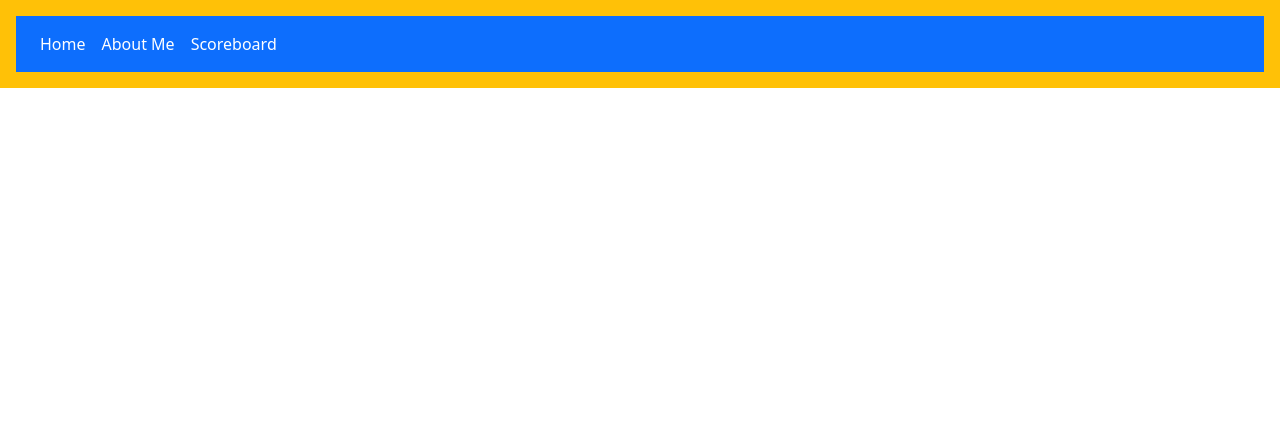
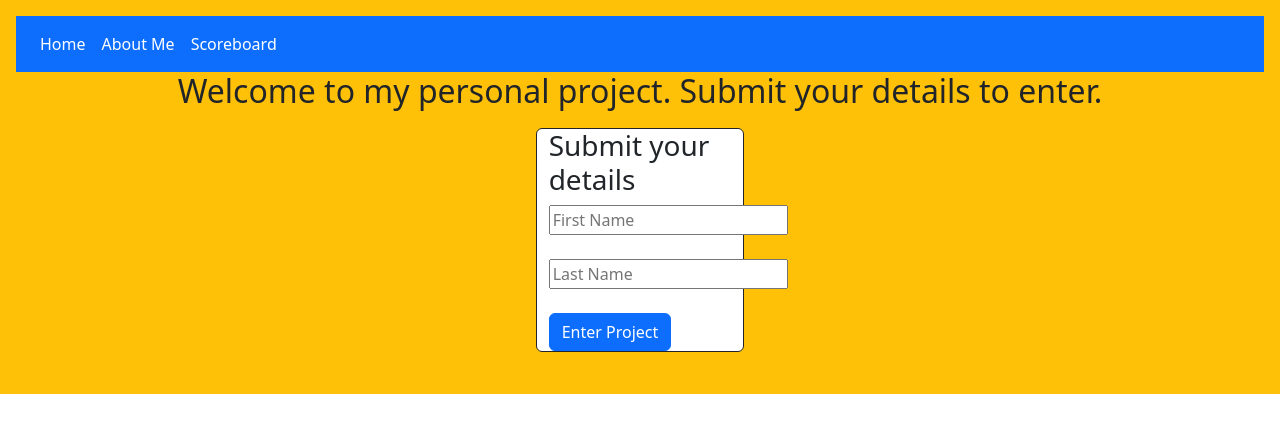
Before and after one commit to nathanl24/PersonalProjectFE, a React (Create React App) app in the folder personal-project/: page / in a window 1280 px wide. Shown: the top 432 px of the page. Built offline with nearby package versions, Linux system fonts and the light colour scheme.

Commit message:
Login page added.

```diff
--- a/personal-project/src/App.css
+++ b/personal-project/src/App.css
@@ -112,3 +112,33 @@ height: auto;
 .buttons button:hover {
   background-color: #0056b3;
 }
+
+.worklife-container {
+  display: flex;
+  justify-content: center;
+  align-items: center;
+  height: 100vh; /* Set the container height to full viewport height */
+}
+
+.worklife-content {
+  width: 80%; /* Adjust this to set the width of the content */
+  max-width: 600px; /* Set a maximum width for the content */
+  padding: 20px;
+  border: 1px solid #ccc; /* Optional: Add a border */
+  border-radius: 8px;
+  box-shadow: 0 2px 10px rgba(0, 0, 0, 0.1); /* Optional: Add a box shadow */
+}
+
+/* Center images within the Slideshow component */
+.worklife-content .slideshow {
+  display: flex;
+  justify-content: center;
+  align-items: center;
+  height: 300px; /* Adjust height of the slideshow container */
+}
+
+.worklife-content .slideshow img {
+  max-width: 100%; /* Ensure images don't exceed their container */
+  max-height: 100%; /* Ensure images don't exceed their container */
+  object-fit: contain; /* Maintain aspect ratio */
+}
--- a/personal-project/src/App.js
+++ b/personal-project/src/App.js
@@ -8,6 +8,7 @@ import PersonalLife from './Components/AboutMe/PersonalLife.jsx';
 import WorkLife from './Components/AboutMe/WorkLife.jsx';
 import Rugby from './Components/AboutMe/Rugby.jsx';
 import DisplayScoreboard from './Components/Scoreboards/DisplayScoreboard.jsx';
+import Login from './Components/Login/Login.jsx';
 
 function App() {
   return (
@@ -34,12 +35,14 @@ function App() {
         </nav>
         <div >
           <Routes>
+            <Route path='/' element={<Login/>} />
             <Route path='/Home' element={<Home />} />
             <Route path='/AboutMe' element={<AboutMe />} />
             <Route path='/PersonalLife' element={<PersonalLife />} />
             <Route path='/WorkLife' element={<WorkLife />} />
             <Route path='/Rugby' element={<Rugby />} />
             <Route path='/DisplayScoreboard' element={<DisplayScoreboard/>} />
+
           </Routes>
         </div>
 
--- a/personal-project/src/Components/AboutMe/WorkLife.jsx
+++ b/personal-project/src/Components/AboutMe/WorkLife.jsx
@@ -29,8 +29,10 @@ const WorkLife= () => {
         ];
 
         return (
-          <div className="app">
+            <div className="worklife-container">
+         <div className="worklife-content">
             <Slideshow images={images} />
+          </div>
           </div>
         );
       };
--- /dev/null
+++ b/personal-project/src/Components/Login/Login.jsx
@@ -0,0 +1,58 @@
+import { useNavigate } from "react-router-dom";
+
+
+function Login() {
+
+    const navigate = useNavigate();
+
+    const handleSubmit = (event) => {
+        event.preventDefault();
+        navigate("/Home");
+    };
+
+        return (
+            <div>
+
+                <h2 className="title" style={{ textAlign: "center" }}>Welcome to my personal project. Submit your details to enter.</h2>
+                <div class="d-flex justify-content-center" style={{ padding: "10px" }}>
+                    <div class="card border-dark mb-3" style={{ width: "17%" }}>
+
+                        <form className="container" onSubmit={handleSubmit}>
+                            <div className="context">
+                                <div className="row">
+                                    <div className="col">
+                                        <div label htmlFor="name" className="form-label">
+                                            <h3>Submit your details</h3>
+
+                                        </div>
+                                        <input placeholder="First Name" />
+                                        <br />
+                                        <br />
+                                        <input placeholder="Last Name" />
+                                        <br />
+                                    </div>
+                                </div>
+                            </div>
+                            <br />
+                            <div>
+                                <button type="submit" className="btn btn-primary"
+                                    style={{ textAlign: "center" }}
+                                    onSubmit={() => {
+
+                                        navigate("/Home");
+
+                                    }}
+                                >
+                                    Enter Project
+                                </button>
+                            </div>
+                        </form>
+                    </div>
+                </div>
+
+
+            </div>
+        );
+    }
+
+export default Login;
```
